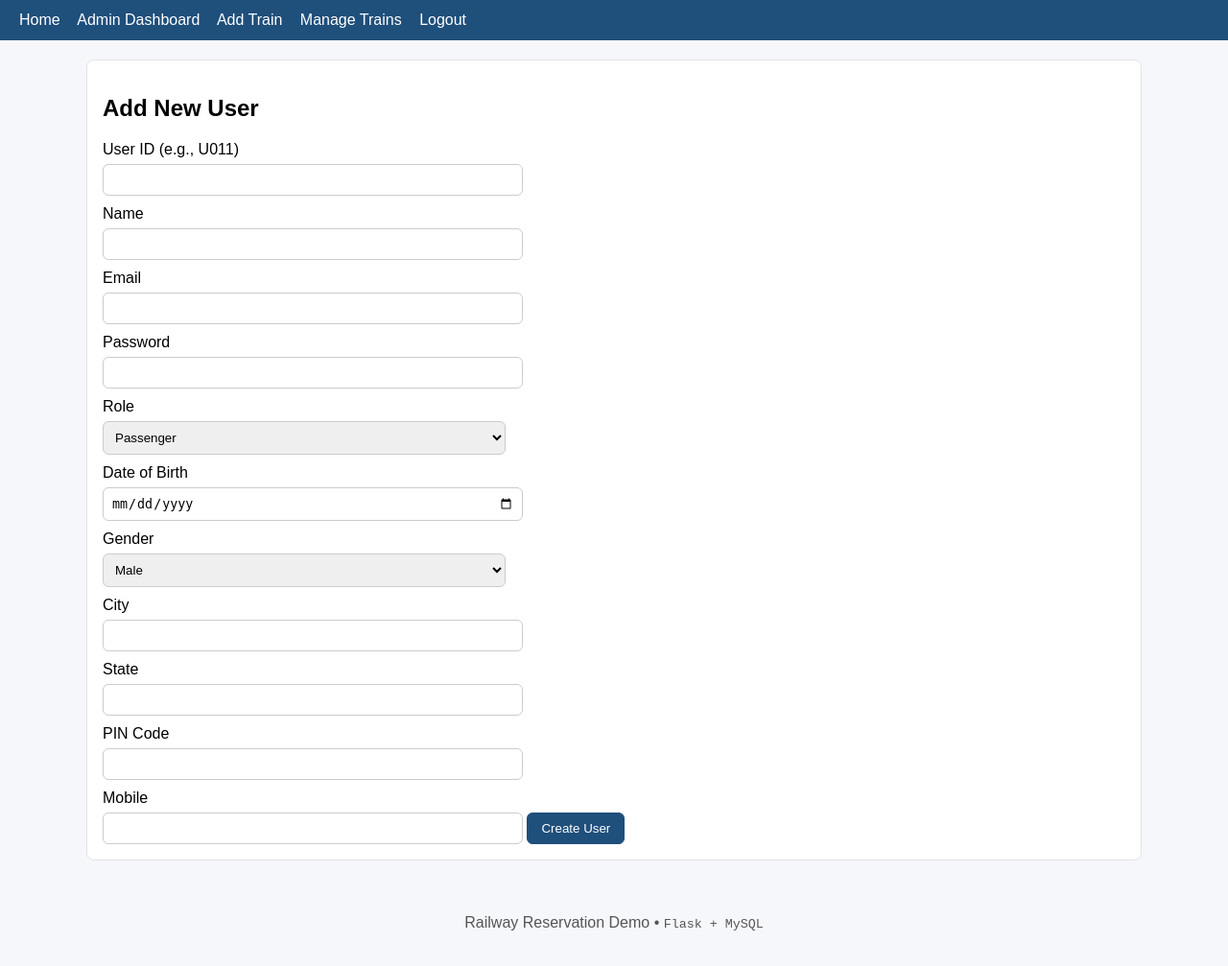
After one commit to bharathhonakatti26/Railway_Management_System_DBMS, a Flask app: page /admin/add-user in a window 1280 px wide. The commit adds this page. Shown: the whole page at 96% size. Run offline with Flask 2, Linux system fonts and the light colour scheme; a user stored in the database is signed in.

Commit message:
feat: Implement user management and database query features in admin panel

```diff
--- a/app.py
+++ b/app.py
@@ -59,7 +59,7 @@ def call_proc(name, args):
 @app.route("/")
 def home():
     if session.get("role") == "admin":
-        return redirect(url_for("admin_dashboard"))
+        return redirect(url_for("admin"))
     if session.get("role") == "passenger":
         return redirect(url_for("user_dashboard"))
     return redirect(url_for("login"))
@@ -77,7 +77,7 @@ def login():
             session["name"] = "Administrator"
             session["role"] = "admin"
             flash("Logged in as admin.", "success")
-            return redirect(url_for("admin_dashboard"))
+            return redirect(url_for("admin"))
 
         # Otherwise from user table
         row = query("SELECT * FROM user WHERE email=%s AND password=%s", (email, password), fetch="one")
@@ -86,7 +86,7 @@ def login():
             session["name"] = row["name"]
             session["role"] = row["role"] or "passenger"
             flash("Login successful.", "success")
-            return redirect(url_for("user_dashboard" if session["role"] != "admin" else "admin_dashboard"))
+            return redirect(url_for("user_dashboard" if session["role"] != "admin" else "admin"))
         else:
             flash("Invalid credentials.", "error")
 
@@ -286,8 +286,47 @@ def cancel_ticket():
 # --------------- Admin -------------------
 @app.route("/admin")
 @login_required(role="admin")
-def admin_dashboard():
+def admin():
     return render_template("admin_dashboard.html", title="Admin")
+
+@app.route("/admin/users")
+@login_required(role="admin")
+def admin_users():
+    users = query("SELECT user_id, name, email, role FROM user ORDER BY name")
+    return render_template("admin_users.html", title="Manage Users", users=users)
+
+@app.route("/admin/add-user", methods=["GET", "POST"])
+@login_required(role="admin")
+def admin_add_user():
+    if request.method == "POST":
+        f = request.form
+        try:
+            execute(
+                "INSERT INTO user (user_id, name, email, password, dob, gender, city, state, pin_code, role) "
+                "VALUES (%s,%s,%s,%s,%s,%s,%s,%s,%s,%s)",
+                (
+                    f.get("user_id"), f.get("name"), f.get("email"), f.get("password"),
+                    f.get("dob") or None, f.get("gender") or None,
+                    f.get("city"), f.get("state"), f.get("pin_code"), f.get("role", "passenger")
+                )
+            )
+            if f.get("mobile"):
+                execute("INSERT INTO user_mobile (user_id, mobile_no) VALUES (%s,%s)", (f.get("user_id"), f.get("mobile")))
+            flash("User created successfully.", "success")
+            return redirect(url_for("admin_users"))
+        except mysql.connector.Error as e:
+            flash(f"Error creating user: {e}", "error")
+    return render_template("admin_add_user.html", title="Add User")
+
+@app.route("/admin/delete-user/<user_id>")
+@login_required(role="admin")
+def admin_delete_user(user_id):
+    try:
+        execute("DELETE FROM user WHERE user_id = %s", (user_id,))
+        flash("User deleted successfully.", "success")
+    except mysql.connector.Error as e:
+        flash(f"Error deleting user: {e}", "error")
+    return redirect(url_for("admin_users"))
 
 @app.route("/admin/trains")
 @login_required(role="admin")
@@ -402,6 +441,108 @@ def admin_delete_train(train_no):
         flash(f"Error deleting train: {e}", "error")
     return redirect(url_for("admin_trains"))
 
+@app.route("/database-objects")
+@login_required(role="admin")
+def database_objects():
+    return render_template("database_objects.html", title="Database Objects")
+
+@app.route("/view-triggers")
+@login_required(role="admin")
+def view_triggers():
+    # Get trigger definitions
+    triggers = query("""
+    SELECT TRIGGER_NAME, EVENT_OBJECT_TABLE, ACTION_TIMING, EVENT_MANIPULATION, ACTION_STATEMENT
+    FROM information_schema.TRIGGERS
+    WHERE TRIGGER_SCHEMA = DATABASE()
+    ORDER BY TRIGGER_NAME
+    """)
+    return render_template("view_triggers.html", title="Database Triggers", triggers=triggers)
+
+@app.route("/view-procedures")
+@login_required(role="admin")
+def view_procedures():
+    # Get procedure definitions
+    procedures = query("""
+    SELECT ROUTINE_NAME, ROUTINE_TYPE, ROUTINE_DEFINITION
+    FROM information_schema.ROUTINES
+    WHERE ROUTINE_SCHEMA = DATABASE() AND ROUTINE_TYPE = 'PROCEDURE'
+    ORDER BY ROUTINE_NAME
+    """)
+    return render_template("view_procedures.html", title="Stored Procedures", procedures=procedures)
+
+@app.route("/view-functions")
+@login_required(role="admin")
+def view_functions():
+    # Get function definitions
+    functions = query("""
+    SELECT ROUTINE_NAME, ROUTINE_TYPE, ROUTINE_DEFINITION
+    FROM information_schema.ROUTINES
+    WHERE ROUTINE_SCHEMA = DATABASE() AND ROUTINE_TYPE = 'FUNCTION'
+    ORDER BY ROUTINE_NAME
+    """)
+    return render_template("view_functions.html", title="Database Functions", functions=functions)
+
+# --------------- Queries -------------------
+@app.route("/queries")
+@login_required(role="admin")
+def queries():
+    return render_template("queries.html", title="Database Queries")
+
+@app.route("/nested-query", methods=["GET", "POST"])
+@login_required(role="admin")
+def nested_query():
+    results = None
+    if request.method == "POST":
+        # Nested Query: Find users who have booked tickets on trains that have available seats > 10
+        sql = """
+        SELECT DISTINCT u.name, u.email, t.train_no, tr.train_name
+        FROM user u
+        JOIN ticket t ON u.user_id = t.user_id
+        JOIN train tr ON t.train_no = tr.train_no
+        WHERE t.train_no IN (
+            SELECT sa.train_no
+            FROM seat_availability sa
+            WHERE sa.available_seats > 10
+        )
+        ORDER BY u.name
+        """
+        results = query(sql)
+    return render_template("nested_query.html", title="Nested Query", results=results)
+
+@app.route("/join-query", methods=["GET", "POST"])
+@login_required(role="admin")
+def join_query():
+    results = None
+    if request.method == "POST":
+        # Join Query: Show booking details with user and train info
+        sql = """
+        SELECT t.pnr_no, u.name, u.email, tr.train_name, t.source_station, t.destination_station,
+               t.travel_date, t.total_fare, t.status
+        FROM ticket t
+        JOIN user u ON t.user_id = u.user_id
+        JOIN train tr ON t.train_no = tr.train_no
+        ORDER BY t.booking_time DESC
+        """
+        results = query(sql)
+    return render_template("join_query.html", title="Join Query", results=results)
+
+@app.route("/aggregate-query", methods=["GET", "POST"])
+@login_required(role="admin")
+def aggregate_query():
+    results = None
+    if request.method == "POST":
+        # Aggregate Query: Total bookings and revenue per train
+        sql = """
+        SELECT tr.train_name, COUNT(t.pnr_no) as total_bookings,
+               SUM(t.total_fare) as total_revenue
+        FROM train tr
+        LEFT JOIN ticket t ON tr.train_no = t.train_no AND t.status = 'booked'
+        GROUP BY tr.train_no, tr.train_name
+        ORDER BY total_bookings DESC
+        """
+        results = query(sql)
+    return render_template("aggregate_query.html", title="Aggregate Query", results=results)
+
 # --------------- Misc -------------------
 @app.errorhandler(404)
 def not_found(e):
--- /dev/null
+++ b/templates/admin_add_user.html
@@ -0,0 +1,39 @@
+{% extends "base.html" %}
+{% block content %}
+<div class="card">
+  <h2>Add New User</h2>
+  <form method="post">
+    <label>User ID (e.g., U011)</label>
+    <input name="user_id" required>
+    <label>Name</label>
+    <input name="name" required>
+    <label>Email</label>
+    <input type="email" name="email" required>
+    <label>Password</label>
+    <input type="password" name="password" required>
+    <label>Role</label>
+    <select name="role" required>
+      <option value="passenger">Passenger</option>
+      <option value="employee">Employee</option>
+      <option value="admin">Admin</option>
+    </select>
+    <label>Date of Birth</label>
+    <input type="date" name="dob">
+    <label>Gender</label>
+    <select name="gender">
+      <option value="male">Male</option>
+      <option value="female">Female</option>
+      <option value="other">Other</option>
+    </select>
+    <label>City</label>
+    <input name="city">
+    <label>State</label>
+    <input name="state">
+    <label>PIN Code</label>
+    <input name="pin_code">
+    <label>Mobile</label>
+    <input name="mobile">
+    <button class="btn" type="submit">Create User</button>
+  </form>
+</div>
+{% endblock %}
--- a/templates/base.html
+++ b/templates/base.html
@@ -11,7 +11,7 @@
   <nav>
     <a href="{{ url_for('home') }}">Home</a>
     {% if session.get('role') == 'admin' %}
-      <a href="{{ url_for('admin_dashboard') }}">Admin Dashboard</a>
+      <a href="{{ url_for('admin') }}">Admin Dashboard</a>
       <a href="{{ url_for('admin_add_train') }}">Add Train</a>
       <a href="{{ url_for('admin_trains') }}">Manage Trains</a>
     {% elif session.get('role') == 'passenger' %}
```
Also changed, not shown: templates/admin_dashboard.html (+10 -0 lines), templates/admin_users.html (added, +35 -0 lines), templates/aggregate_query.html (added, +34 -0 lines), templates/join_query.html (added, +46 -0 lines), templates/nested_query.html (added, +36 -0 lines), templates/queries.html (added, +39 -0 lines), templates/view_functions.html (added, +30 -0 lines), templates/view_procedures.html (added, +30 -0 lines), templates/view_triggers.html (added, +34 -0 lines), 1 other file.
